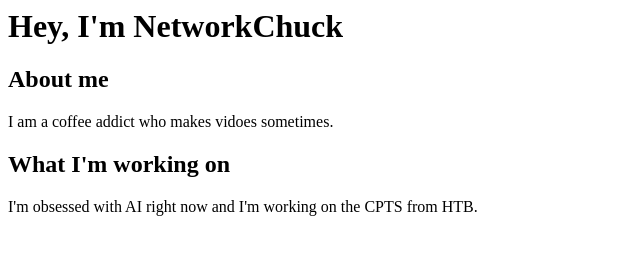
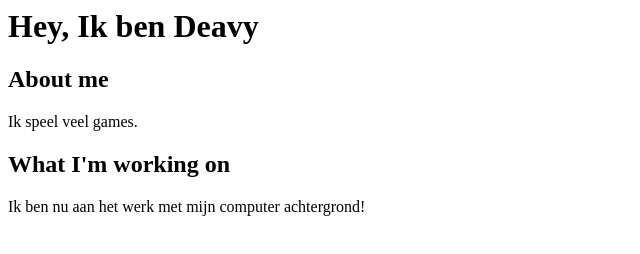
Before and after one commit to DeavyK/Website, a plain HTML site: page index.html in a window 1280 px wide. Shown: the whole page, without its empty margins (0-640 px from the left). Drawn offline with Linux system fonts and the light colour scheme.

Commit message:
Update index.html

```diff
--- a/index.html
+++ b/index.html
@@ -1,16 +1,16 @@
 
 <html>
     <h1>
-        Hey, I'm NetworkChuck
+        Hey, Ik ben Deavy
     </h1>
     <body>
         <h2>About me</h2>
         <p>
-            I am a coffee addict who makes vidoes sometimes.
+            Ik speel veel games.
         </p>
         <h2>What I'm working on</h2>
         <p>
-            I'm obsessed with AI right now and I'm working on the CPTS from HTB.
+            Ik ben nu aan het werk met mijn computer achtergrond!
         </p>
     </body>
 </html>
```
